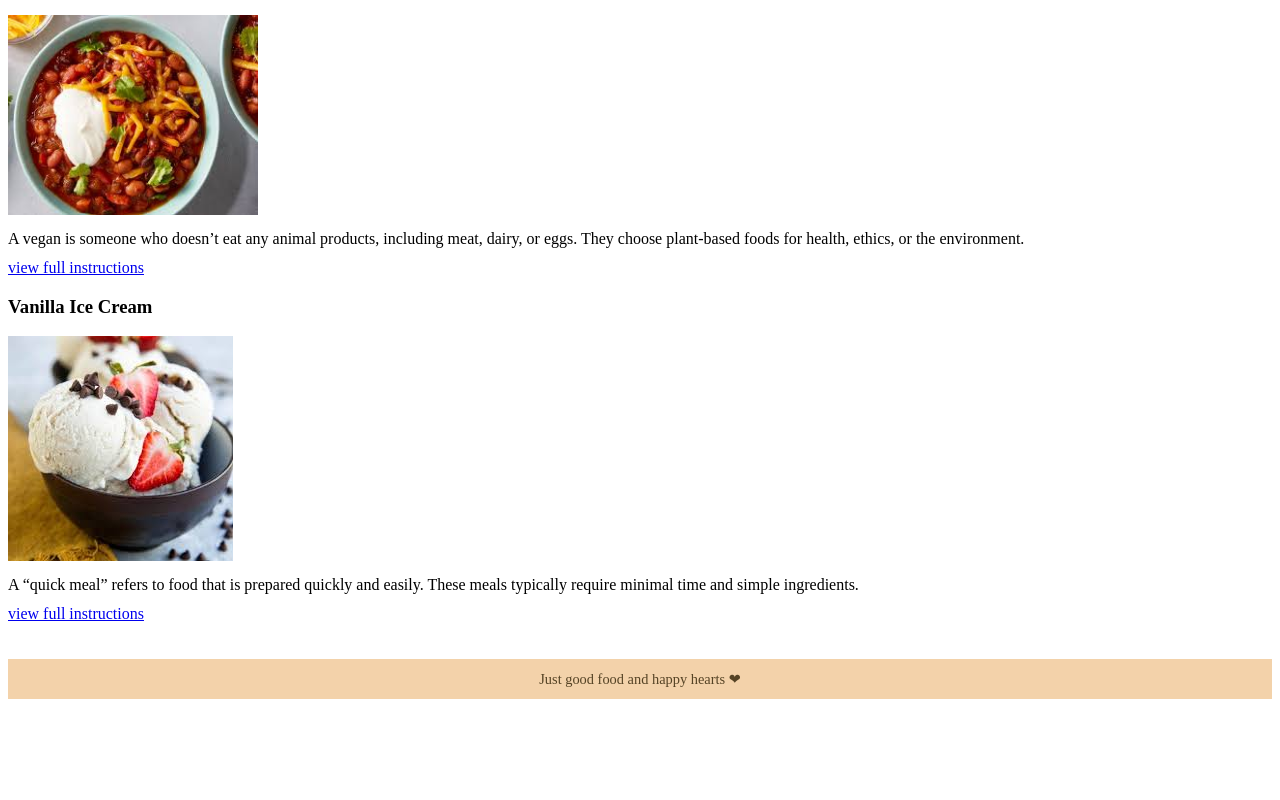
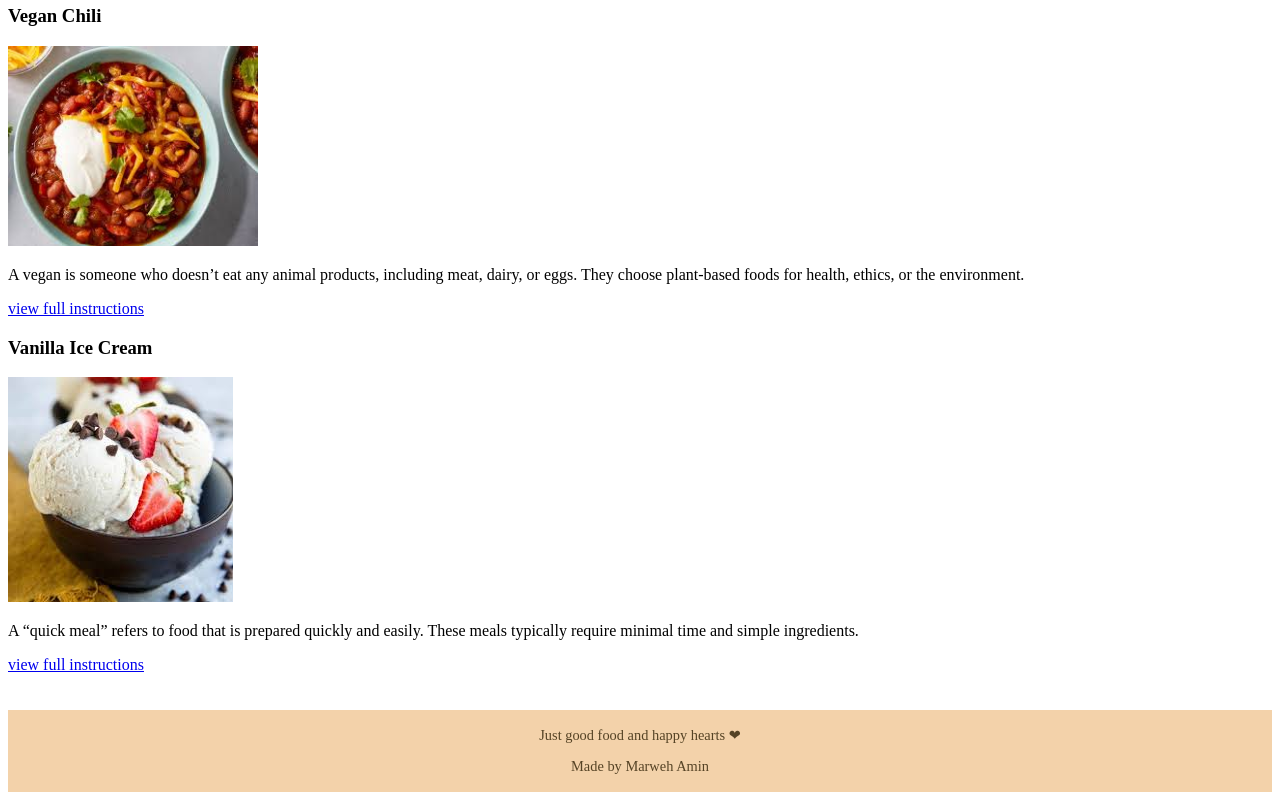
Before and after one commit to MarwehAmin/Final-HTML-project, a plain HTML site: page Recipe-list .html in a window 1280 px wide. Shown: the part 962-1762 px from the top of the page. Before the commit the page ends 1669 px from the top, so only its background shows below. Drawn offline with Linux system fonts and the light colour scheme.

Commit message:
Add files via upload

```diff
--- a/Recipe-list .html
+++ b/Recipe-list .html
@@ -9,7 +9,7 @@
         header {background-color: rgb(243, 210, 170); padding: 8px; color:rgb(85, 67, 37); text-align:center;}
         nav a { margin: 15px;}
         nav { background-color: #f0f0f0; justify-content: center; padding: 10px ;text-align: center;}
-        p {line-height: 0.5;}
+
     </style>
 
 </head>
@@ -76,6 +76,7 @@
 
         <footer>
           <p>Just good food and happy hearts ❤</p>
+          <p>Made by Marweh Amin</p>
         </footer>
 
 </body>
```
Also changed, not shown: Add-Recipe.html (+1 -1 lines), Recipe-Details.html (+1 -1 lines), index.html (+2 -1 lines).
